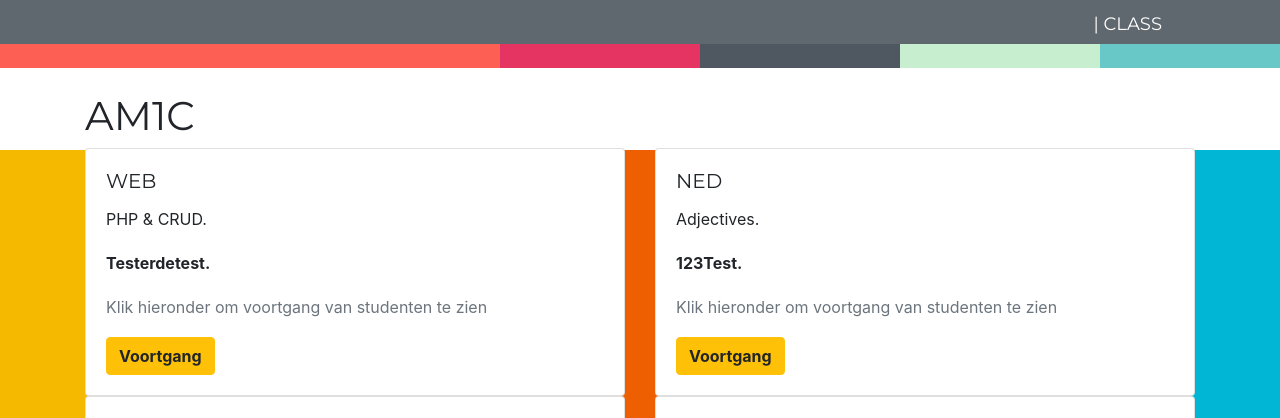
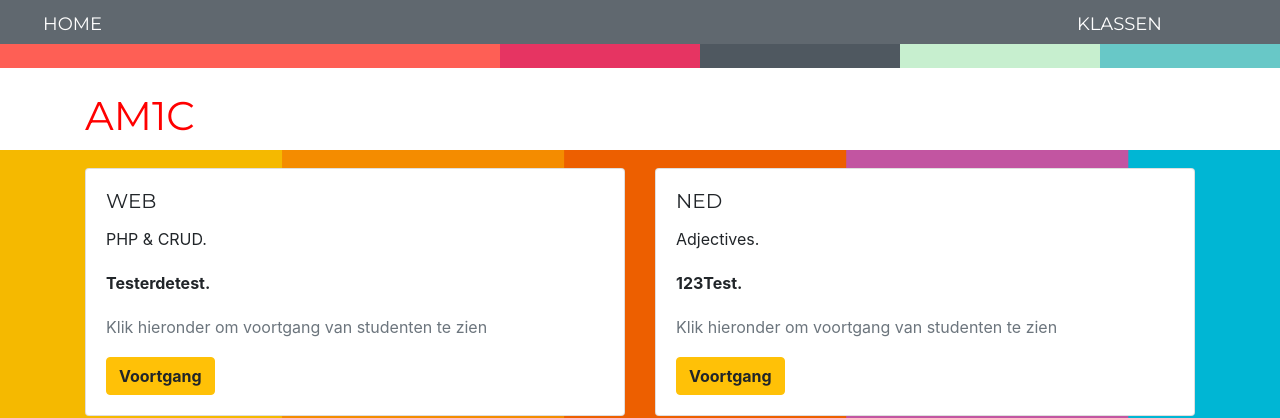
Before and after one commit to TalhaBerkKiymaz/progression_app, a PHP site: page /index.php?content=lessons&class=AM1C in a window 1280 px wide. Shown: the top 418 px of the page. Run offline with PHP 8.4, Linux system fonts and the light colour scheme; data comes from the database, SQL or seed files in the repository; some libraries are stand-ins or nearby versions; some web fonts are replaced.

Commit message:
website is klaar voor projectweek 1 v1.06

```diff
--- a/header.php
+++ b/header.php
@@ -1,11 +1,17 @@
 <div class="header-sign">
-  <ul class="navbar-nav text-uppercase ml-auto">
+  <ul class="navbar-nav text-uppercase" style="padding-left: 25px;" >
     <li class="nav-item">
-      <a class="sign-link nav-link" href="index.php?content=home">|  Class</a>
+      <a class="sign-link nav-link" href="index.php?content=home"> Home
+      </a>
     </li>
   </ul>
+    <ul class="navbar-nav text-uppercase ml-auto">
+      <li class="nav-item">
+        <a class="sign-link nav-link" href="index.php?content=classes">Klassen</a>
+      </li>
+    </ul>
 </div>
 <div class="color-bar">
-<img src="#" alt="">
+  <img src="#" alt="">
 
 </div>
--- a/homebackup.php
+++ /dev/null
@@ -1,6 +0,0 @@
-<div class="hero-content" style="text-align: center;">
-        <ion-icon name="chatbubbles" style="width: 56px; height: 57px; padding-top: 15px;"></ion-icon>
-        <h1 style="font-size: 105px" class="headline-1">ADHD.</h1>
-        <h5 style="padding-top: 10px; color: rgb(255, 255, 255); font-style:italic; font-size:50px; font-family: -apple-system, BlinkMacSystemFont, 'Segoe UI', Roboto, Oxygen, Ubuntu, Cantarell, 'Open Sans', 'Helvetica Neue', sans-serif; ;">THE STRUGGLE IS REAL</h5>
-        <p class="text-content" style="padding-top: 10px; color: rgb(255, 255, 255); font-style:italic; font-size:20px; font-family: 'Montserrat', sans-serif ;">Attention Deficit Hyperactivity Disorder (ADHD) is niet gemaakt. Het is niet alleen een kinderding. Thuis. Op het werk. In sociale instellingen. ADHD is er 24/7. Het maakt niet uit waar u zich bevindt op uw reis, of u nu denkt dat u ADHD heeft of dat u momenteel wordt behandeld maar u nog steeds symptomen ervaart, weet dat u op de juiste plaats bent om meer te leren.</p>
-    </div>
--- a/index.php
+++ b/index.php
@@ -39,7 +39,7 @@
 
 
     </main>
-
+    <script src="https://unpkg.com/ionicons@5.0.0/dist/ionicons.js"></script>
     <script src="https://code.jquery.com/jquery-3.4.1.min.js" integrity="sha256-CSXorXvZcTkaix6Yvo6HppcZGetbYMGWSFlBw8HfCJo=" crossorigin="anonymous"></script>
     <script src="https://cdn.jsdelivr.net/npm/popper.js@1.16.0/dist/umd/popper.min.js" integrity="sha384-Q6E9RHvbIyZFJoft+2mJbHaEWldlvI9IOYy5n3zV9zzTtmI3UksdQRVvoxMfooAo" crossorigin="anonymous"></script>
     <script src="https://stackpath.bootstrapcdn.com/bootstrap/4.4.1/js/bootstrap.min.js" integrity="sha384-wfSDF2E50Y2D1uUdj0O3uMBJnjuUD4Ih7YwaYd1iqfktj0Uod8GCExl3Og8ifwB6" crossorigin="anonymous"></script>
--- a/lessons.php
+++ b/lessons.php
@@ -22,7 +22,7 @@
 $show = "<div class='row'>";
 while ($record = mysqli_fetch_assoc($result)) {
     $show .= "
-            <div class='col-sm-6'>
+            <div class='col-sm-6' style='padding-top: 20px;'>
                     <div class='card'>
                         <div class='card-body'>
                             <h5 class='card-title'>{$record['lessons']}</h5>
@@ -42,6 +42,6 @@
 // echo "============================";
 // var_dump($record);
 $class = $record["class_name"];
-echo "<h1>" . $class_name . "</h1>";
+echo "<h1 style='color: red;'>" . $class_name . "</h1>";
 echo $show;
 ?>
```
Also changed, not shown: am2a.php (deleted, +0 -34 lines), classes.php (added, +36 -0 lines), home.php (+7 -33 lines), student.php (+2 -6 lines).
